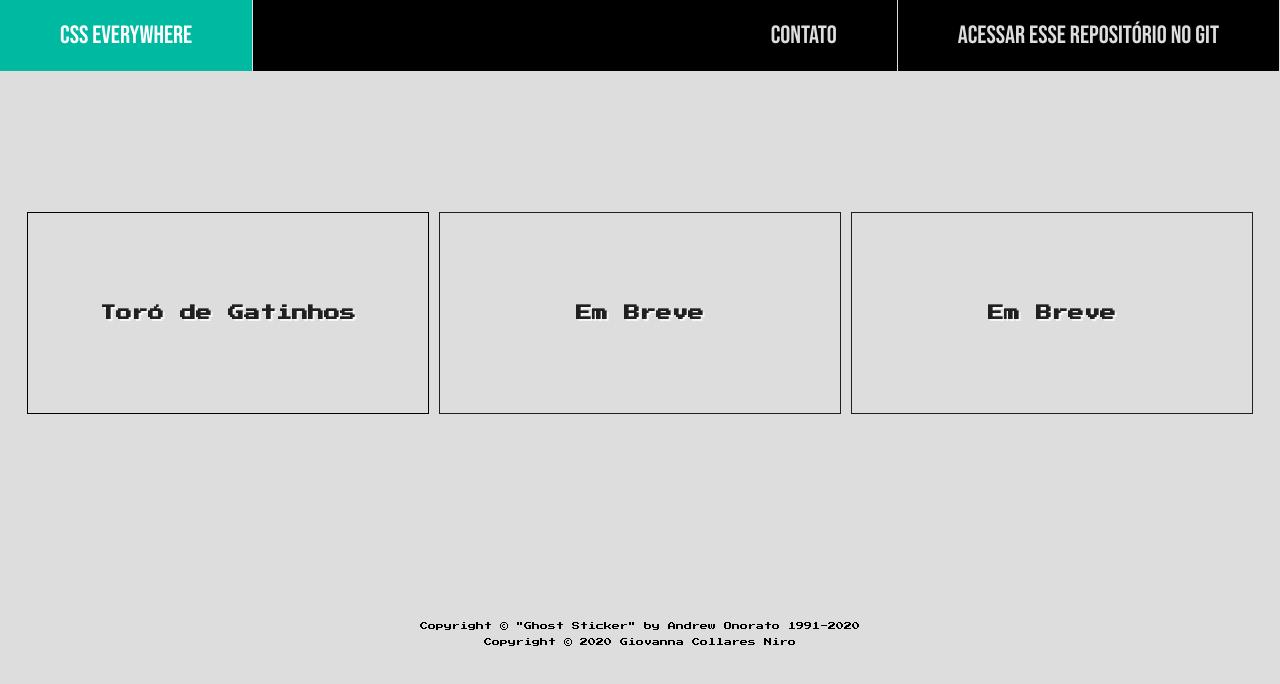
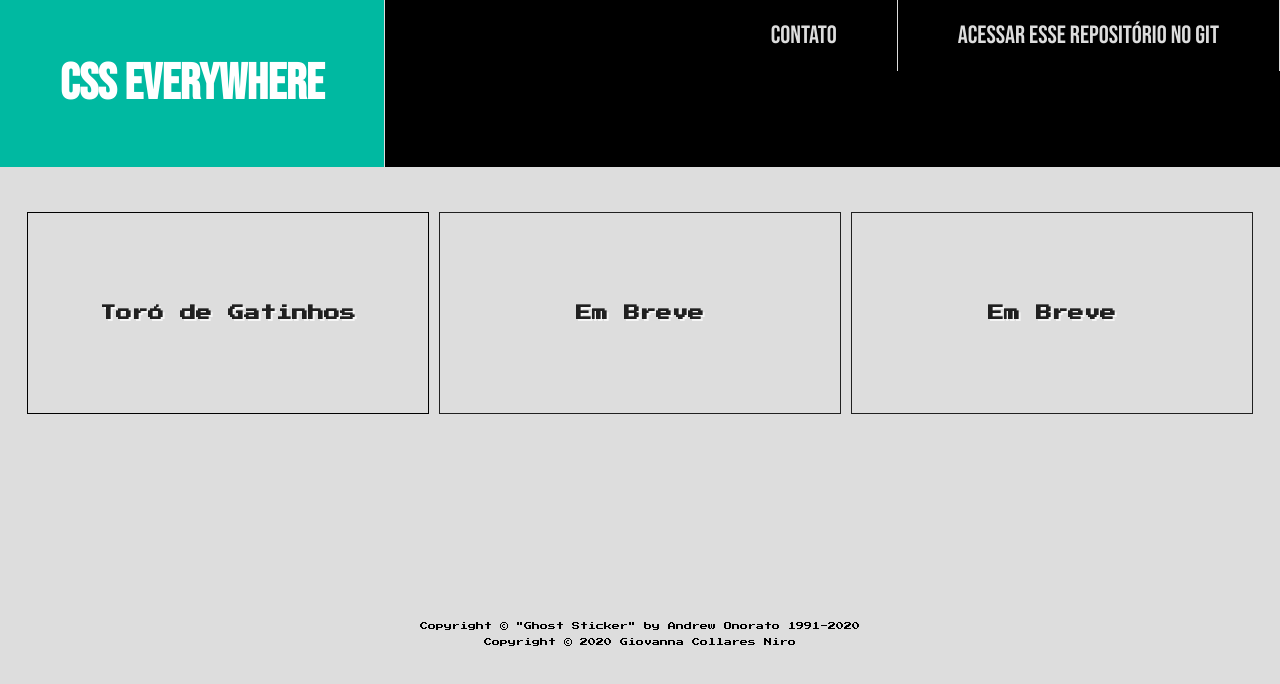
Before and after one commit to giovannacollares/css-everywhere, a plain HTML site: page index.html in a window 1280 px wide. Drawn offline with Linux system fonts and the light colour scheme.

Commit message:
atualização título

```diff
--- a/index.html
+++ b/index.html
@@ -3,7 +3,7 @@
 <head>
 <link rel="stylesheet" href="styles.css">
 <link href="https://fonts.googleapis.com/css2?family=Bebas+Neue&family=Press+Start+2P&display=swap" rel="stylesheet">
-<title>Toró de Gatinhos</title>
+<title>CSS Everywhere</title>
 <meta charset="UTF-8">
 </head>
     <body style="background-color: #ddd;">
@@ -12,7 +12,7 @@
             <ul>
                 <li><a href="#news">Acessar esse Repositório no Git</a></li>
                 <li><a href="#contact">Contato</a></li>
-                <li style="float: left;"><a class="active" href="#about">CSS Everywhere</a></li>
+                <li style="float: left;"><a class="active" href="#about"><h1>CSS Everywhere</h1></a></li>
             </ul>
         </div>
 <!--Fim da Barra de Navegação-->
```
